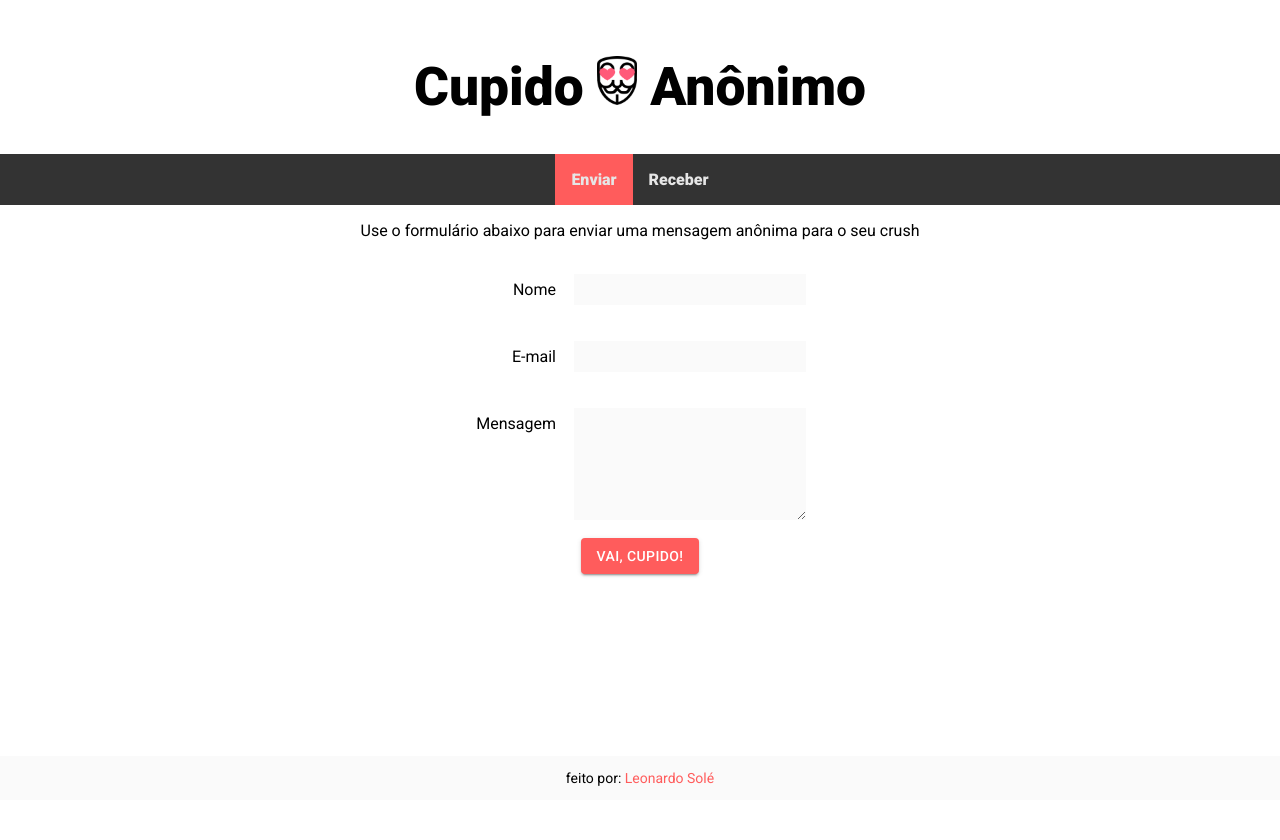
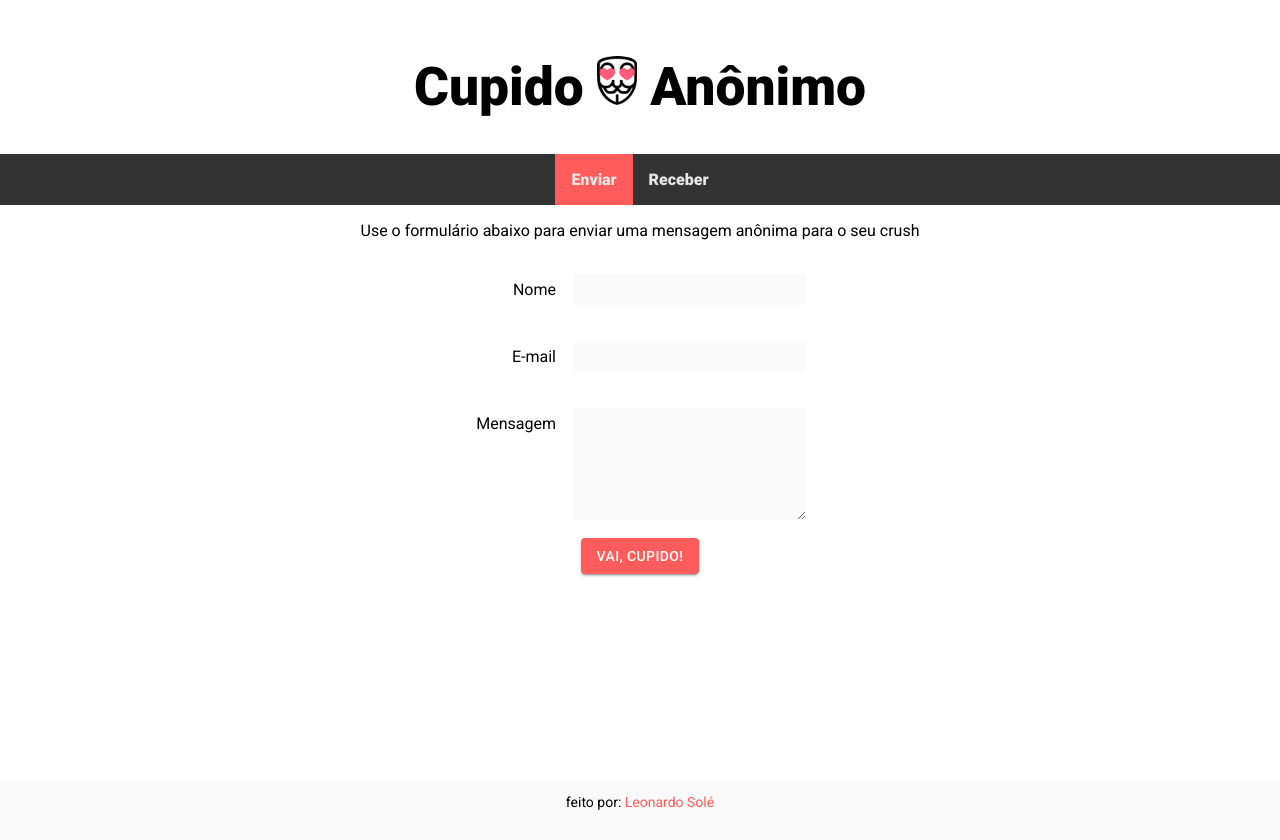
Before and after one commit to leosole/cupido-front, a React (Create React App) app: page /#/ in a window 1280 px wide. Before the commit the page ends 800 px from the top, so only its background shows below. Built offline with nearby package versions, Linux system fonts and the light colour scheme.

Commit message:
style corrections

```diff
--- a/src/App.css
+++ b/src/App.css
@@ -1,6 +1,10 @@
 .App {
   text-align: center;
   /* max-width: 1000px; */
+
+}
+form{
+  overflow: visible;
 }
 
 h1 {
@@ -62,6 +66,11 @@ ul.menu {
 
 .field div {
   padding: 18px;
+  overflow: visible;
+}
+
+div.show {
+  overflow: visible;
 }
 
 .field label {
@@ -189,22 +198,26 @@ div.msg-time {
 div.dashboard {
   max-width: 640px;
   margin:auto;
-  height: 600px;
+  /* height: 600px; */
 }
 div.recebidas {
   width: 280px;
   float: left;
-  margin-top: 20px;;
 }
 
 @media only screen and (max-width: 600px){
   div.recebidas{
     float:none;
     margin:auto;
+    height: 100%;
+    margin-bottom: 60px;
   }
   div.msg {
     float:none;
     margin-top:40px;
+  }
+  div.list {
+    clear:both;
   }
 }
 
@@ -216,7 +229,8 @@ div.recebidas {
 
 #footer {
   position: absolute;
-  bottom: 0;
+  bottom: -20px;
+  height: 60px;
   width: 100%;
   text-align: center;
   background-color: #fafafa;
@@ -227,11 +241,11 @@ div.recebidas {
   color: #ff5c5c;
 }
 #root {
-  min-height: 100vh; /* will cover the 100% of viewport */
-  overflow: hidden;
+  min-height: 100vh;
+  overflow: visible;
+  padding-bottom: 20px;
   display: block;
   position: relative;
-  /* padding-bottom: 40px; */
 }
 
 .App-header {
--- a/src/containers/Listar.js
+++ b/src/containers/Listar.js
@@ -88,7 +88,7 @@ function MensagemID({ msg }) {
     <div className={className}>
       <p className="data">{resultFrom}</p>
       <p>{msg.message}</p>
-      <p className="data">{resultDay}</p>
+      <p className="data"><i>{resultDay}</i></p>
     </div>
   );
 }
--- a/src/containers/SendMessageForm.js
+++ b/src/containers/SendMessageForm.js
@@ -61,12 +61,12 @@ export default class SendMessageForm extends React.Component {
 
   render() {
     return (
+      <div className="show">
         <form onSubmit={this.onSubmit}>
           <div className="field">
             <label> Nome</label>
             <Input
               type="text"
-            // placeholder="Nome do crush"
               name="name"
               disableUnderline={true}
               required
@@ -76,7 +76,6 @@ export default class SendMessageForm extends React.Component {
             <label> E-mail</label>
             <Input
               type="email"
-            // placeholder="E-mail do crush"
               name="email"
               disableUnderline={true}
               onChange={this.handleChange}
@@ -108,6 +107,7 @@ export default class SendMessageForm extends React.Component {
               )}
           </div>
         </form>
+      </div>
     );
   }
 }
```
Lines whose indentation alone changed are shown as unchanged.
